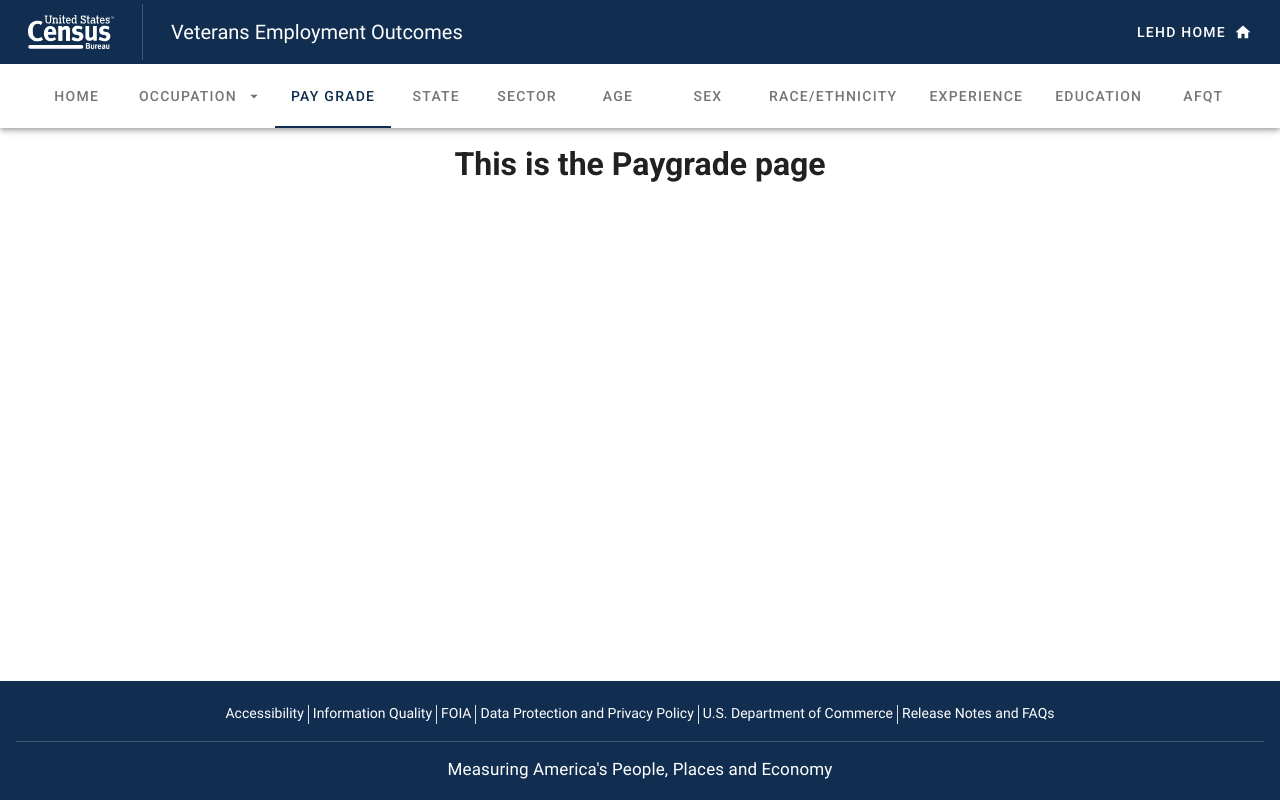
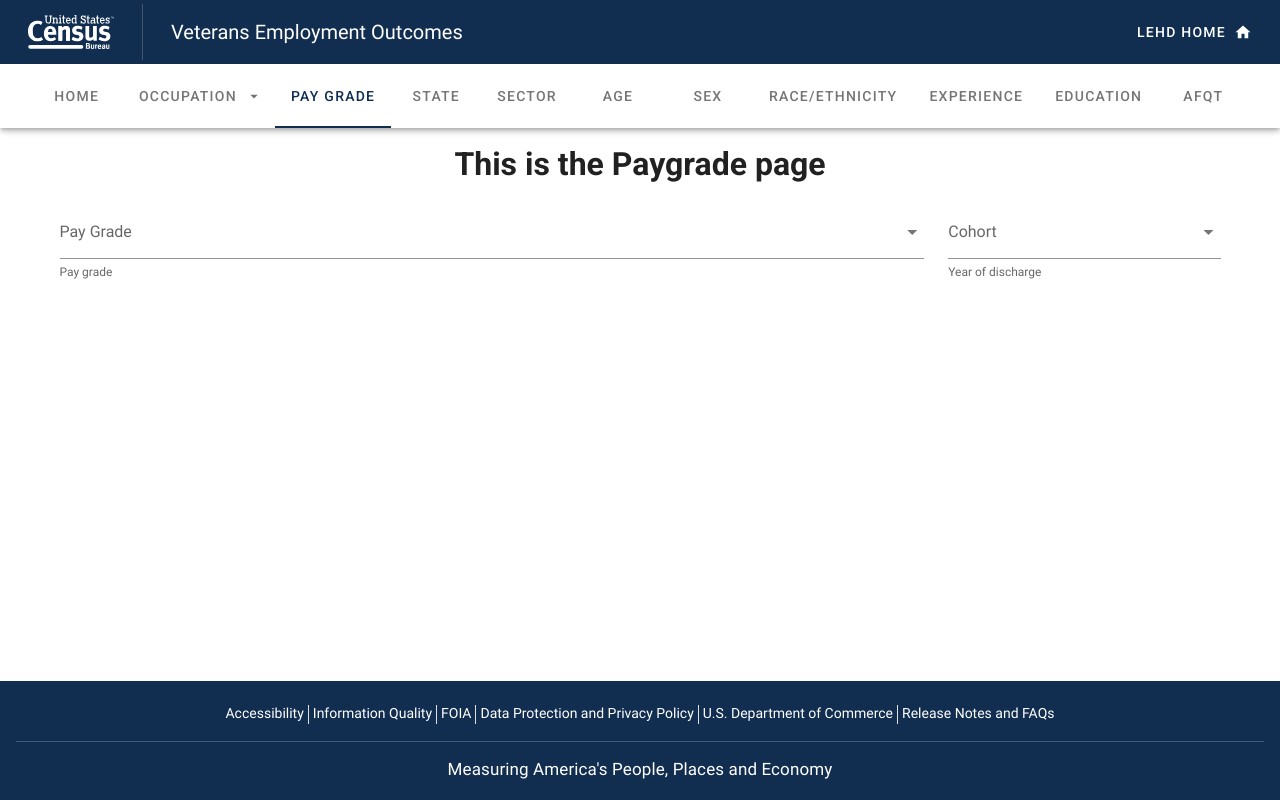
Before and after one commit to jodyhoonstarr/veo-frontend, a Vue app: page /paygrade in a window 1280 px wide. Built offline with nearby package versions, Linux system fonts and the light colour scheme.

Commit message:
layout paygrade dropdowns

```diff
--- a/src/views/Paygrade.vue
+++ b/src/views/Paygrade.vue
@@ -1,14 +1,43 @@
 <template>
   <div>
     <h1 class="text-center">This is the Paygrade page</h1>
+    <SelectBar>
+      <v-col cols="12" xs="12" sm="9">
+        <DropDown
+          label="Pay Grade"
+          hint="Pay grade"
+          :items="paygrades"
+          v-model="selectedPaygrade"
+          multiple
+          close
+        ></DropDown>
+      </v-col>
+      <v-col cols="12" xs="12" sm="3">
+        <DropDown
+          label="Cohort"
+          hint="Year of discharge"
+          :items="cohorts"
+          v-model="selectedCohort"
+        ></DropDown>
+      </v-col>
+    </SelectBar>
   </div>
 </template>
 
 <script>
+import SelectBar from "@/components/SelectBar.vue";
+import DropDown from "@/components/DropDown.vue";
+
 export default {
   name: "Paygrade",
+  components: {
+    SelectBar,
+    DropDown
+  },
   data() {
     return {
+      selectedPaygrade: null,
+      selectedCohort: null,
       paygrades: [
         { id: "E1", label: "Private" },
         { id: "E2", label: "Private (PV2)" },
```
